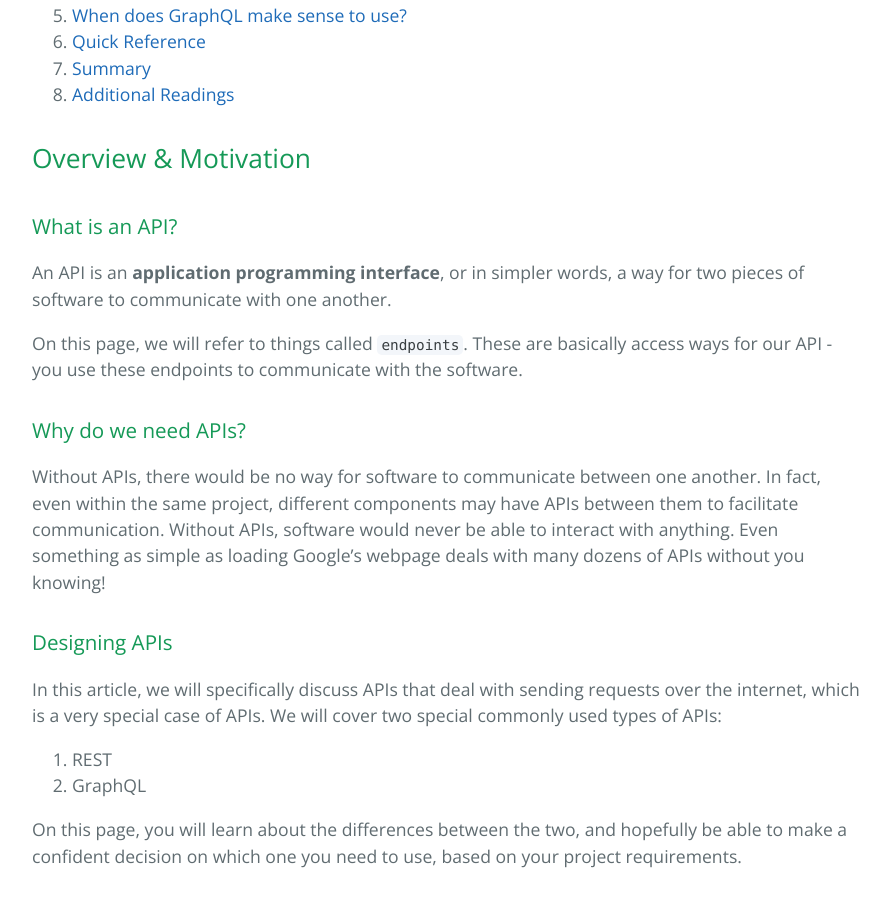
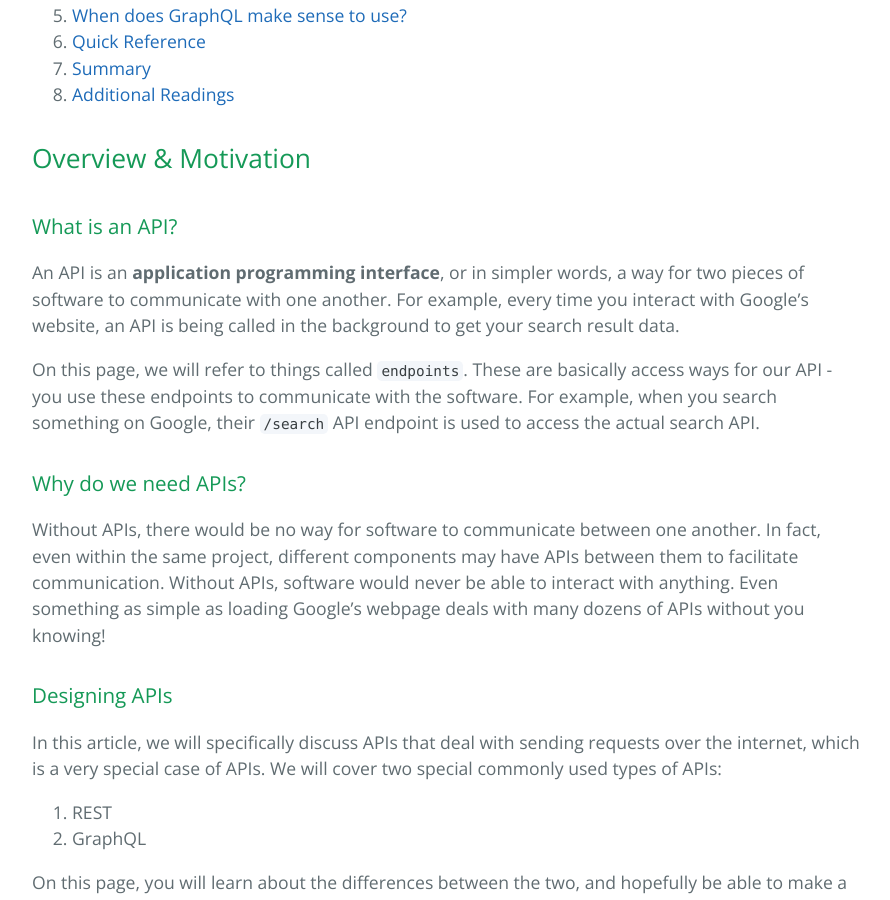
Before and after one commit to learning-software-engineering/learning-software-engineering.github.io, a Jekyll site: the page built from Topics/Development_Process/GraphQL_VS_REST.md, in a window 1280 px wide and 900 px high, scrolled down 661 px. Shown: the whole window, without its empty margins (192-1082 px from the left). Built offline with Jekyll 4.4.1, drawn with Linux system fonts in a browser that asks for light colours; our own code applies the rules of GitHub Pages for plain Markdown files.

Commit message:
Added examples of API and Endpoints

```diff
--- a/Topics/Development_Process/GraphQL_VS_REST.md
+++ b/Topics/Development_Process/GraphQL_VS_REST.md
@@ -15,9 +15,9 @@
 
 ## Overview & Motivation
 ### What is an API?
-An API is an **application programming interface**, or in simpler words, a way for two pieces of software to communicate with one another.
+An API is an **application programming interface**, or in simpler words, a way for two pieces of software to communicate with one another. For example, every time you interact with Google's website, an API is being called in the background to get your search result data.
 
-On this page, we will refer to things called `endpoints`. These are basically access ways for our API - you use these endpoints to communicate with the software.
+On this page, we will refer to things called `endpoints`. These are basically access ways for our API - you use these endpoints to communicate with the software. For example, when you search something on Google, their `/search` API endpoint is used to access the actual search API.
 
 ### Why do we need APIs?
 Without APIs, there would be no way for software to communicate between one another. In fact, even within the same project, different components may have APIs between them to facilitate communication. Without APIs, software would never be able to interact with anything. Even something as simple as loading Google's webpage deals with many dozens of APIs without you knowing!
```
